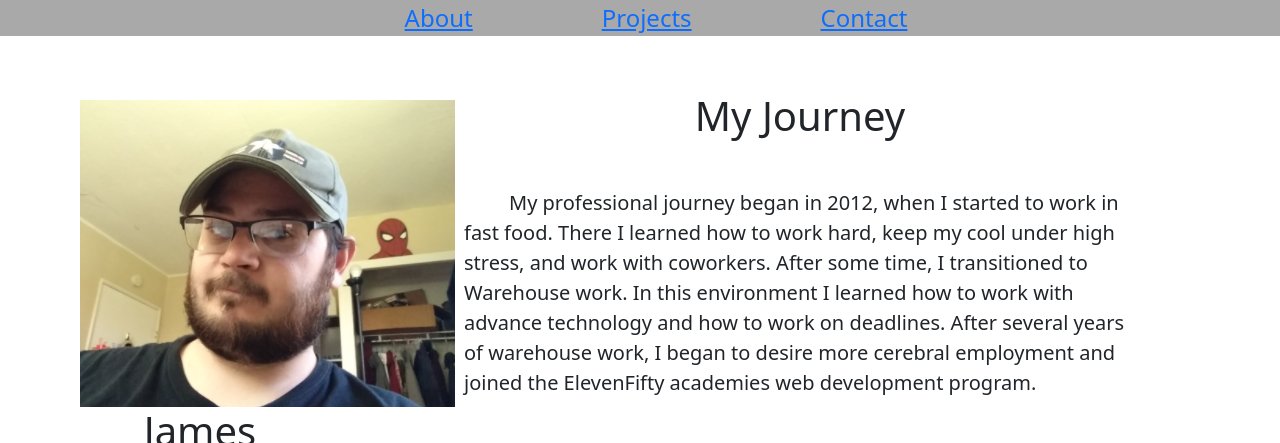
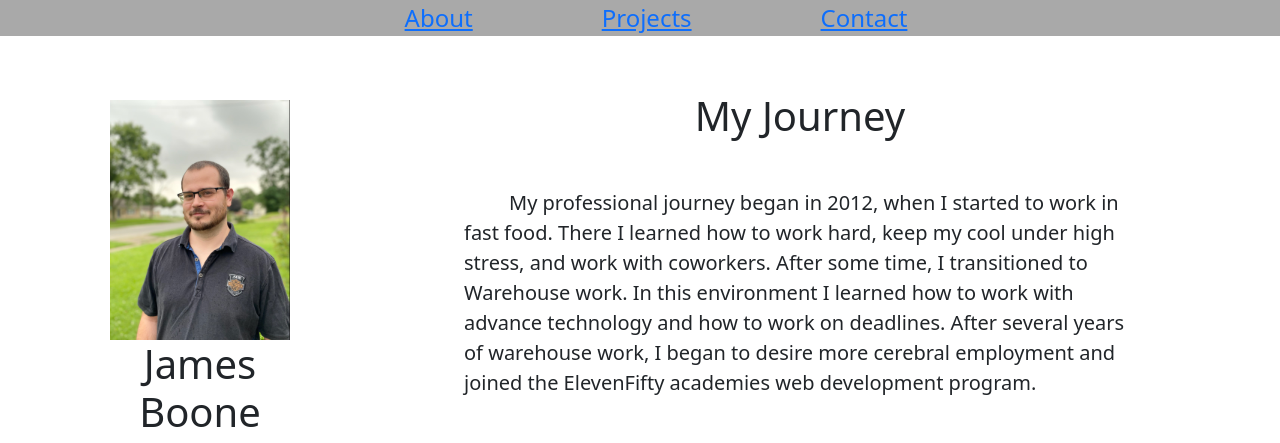
Before and after one commit to Jbdrake42/JBD-Portfolio, a plain HTML site: page index.html in a window 1280 px wide. Shown: the top 443 px of the page. Drawn offline with nearby package versions, Linux system fonts and the light colour scheme.

Commit message:
added new picture for portrait

```diff
--- a/index.html
+++ b/index.html
@@ -26,7 +26,7 @@
         <div id='portrait'>
             <div id="portrait2">
             <!-- //temp portrait -->
-            <img id="pic" src="./assets/portrait.png" alt="">
+            <img id="pic" src="./assets/2668.jpg" alt="">
             <h1> James Boone Drake</h1>
             <p><i>Creation is an act of sheer will</i></p>
 
--- a/style2.css
+++ b/style2.css
@@ -24,10 +24,10 @@
     display: block;
  }
 
- /* #pic{
-    width: 100%;
-    height: auto;
-} */
+ #pic{
+    width: 75%;
+    height: 75%;
+}
 
  #portrait2{
     margin-top: 15%;
```
Also changed, not shown: assets/2668.jpg (added).
